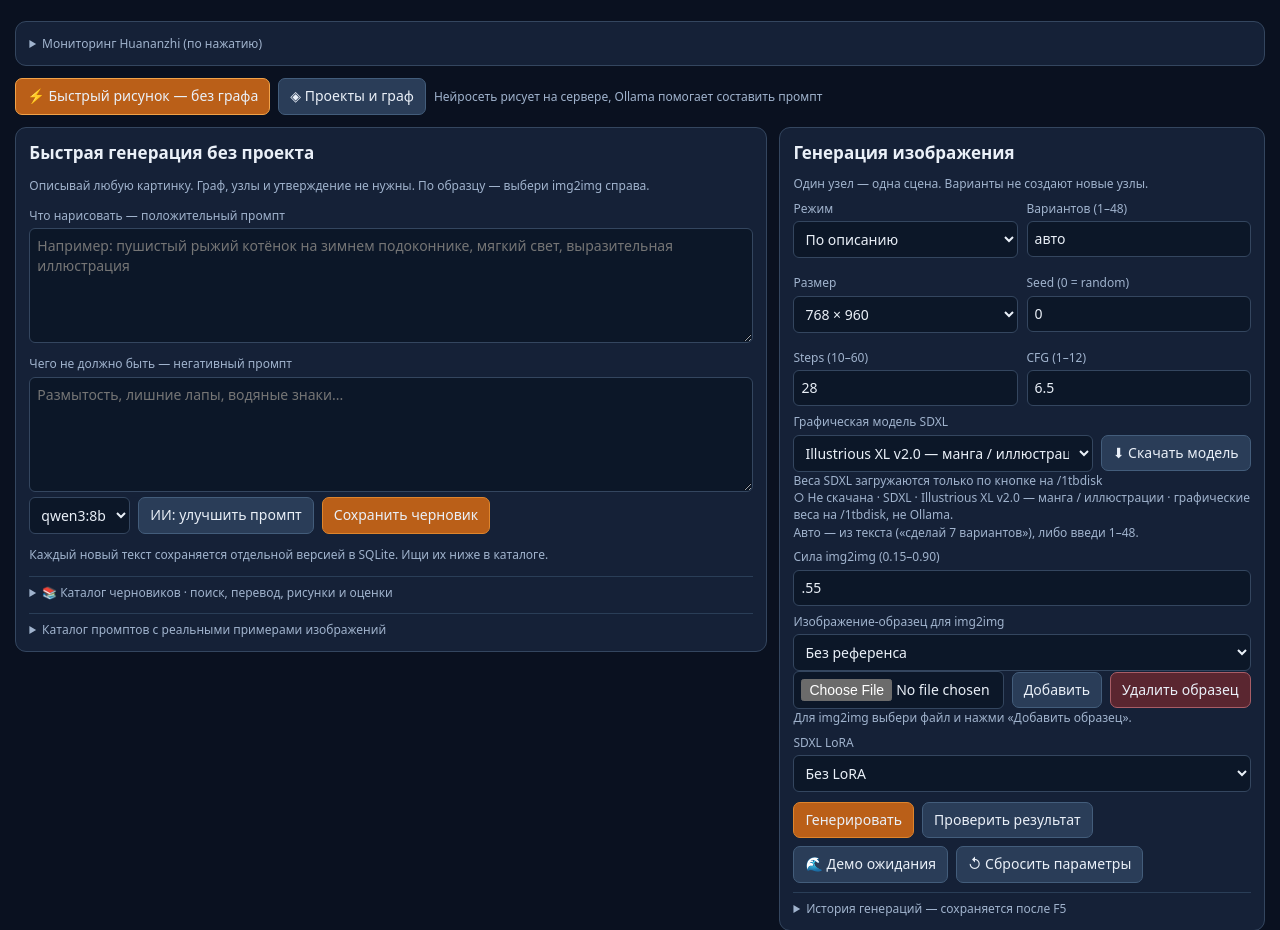
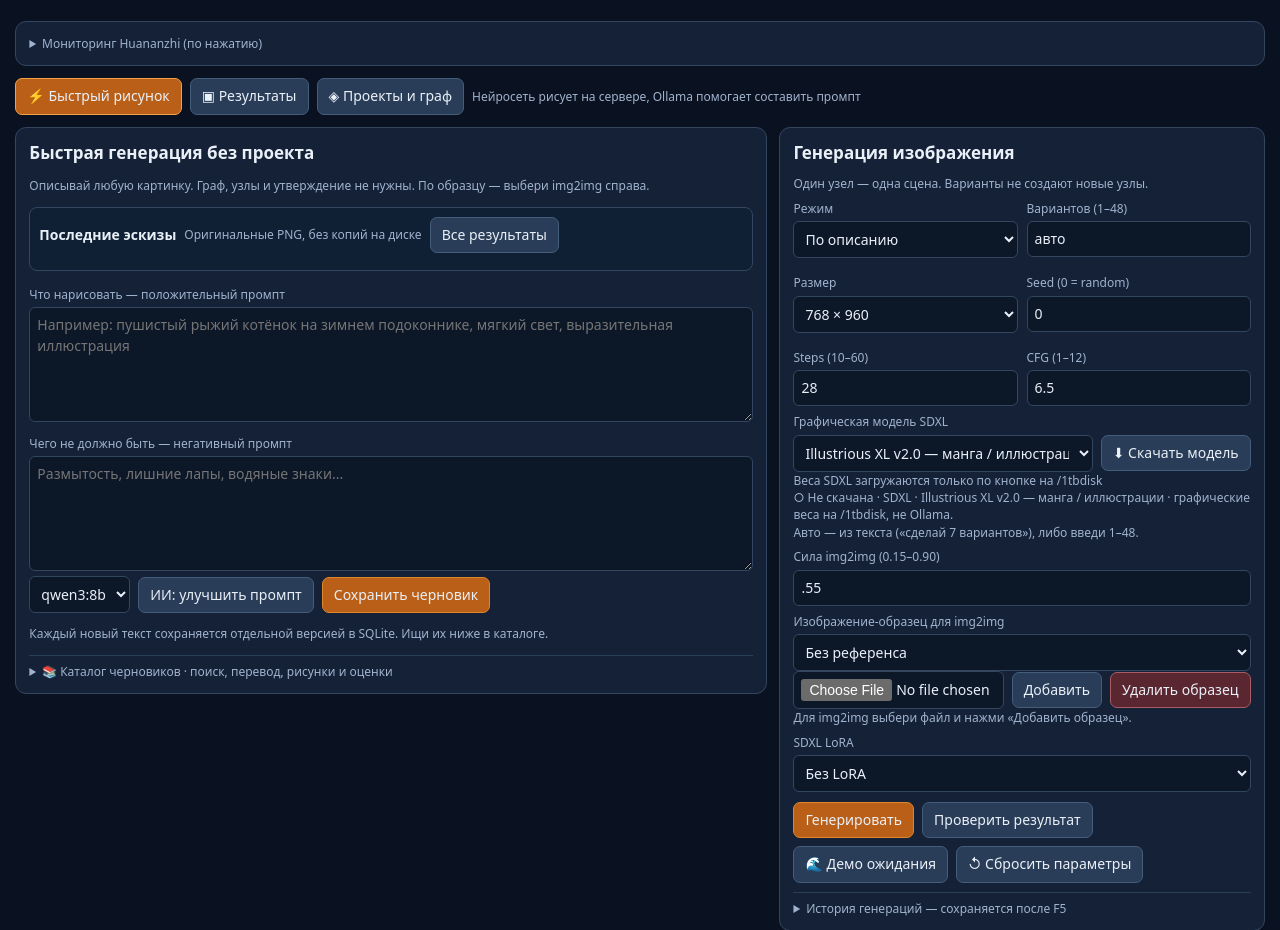
Before and after one commit to musikfed/ai_draftsman, a Flask app: page / in a window 1280 px wide. Shown: the part 116-1046 px from the top of the page. Run offline with Flask 3, Linux system fonts and the light colour scheme; data that the repository does not hold is empty; some libraries are stand-ins or nearby versions.

Commit message:
ui: add dedicated indexed results tab and zero-copy latest-thumbnail shelf

```diff
--- a/templates/studio.html
+++ b/templates/studio.html
@@ -72,6 +72,26 @@ pre{background:#0c1728;padding:9px;border-radius:7px;white-space:pre-wrap;overfl
 .mode-tabs{margin:0 0 12px}.mode-tabs button.chosen{background:#ba5f18;border-color:#f2a248}
 .cols.quick #projectColumn>.panel:not(#quickSection){display:none}
 .cols.quick #nodeInspector,.cols.quick #projectKnowledge{display:none}
+.cols.results{grid-template-columns:1fr}
+.cols.results #sideColumn{display:none}
+.cols.results #projectColumn>.panel:not(#resultsSection){display:none}
+#quickSection.collapsed,#resultsSection.collapsed{display:none!important}
+.quick-shelf{border:1px solid var(--line);border-radius:8px;margin:8px 0 15px;padding:9px;background:#0f2035}
+.quick-shelf-grid{display:grid;grid-template-columns:repeat(auto-fill,minmax(90px,1fr));gap:8px;margin-top:8px}
+.quick-shelf-grid a{display:block;min-width:0}
+.quick-shelf-grid img{width:100%;height:100px;object-fit:contain;background:#08162a;border-radius:5px}
+.quick-shelf-grid .shelf-title{font-size:10px;overflow:hidden;white-space:nowrap;text-overflow:ellipsis}
+.results-controls{display:flex;flex-wrap:wrap;gap:8px;margin:12px 0}
+.results-controls input{flex:2 1 240px}
+.results-controls select{flex:1 1 120px}
+.results-grid{display:grid;grid-template-columns:repeat(auto-fill,minmax(205px,1fr));gap:11px}
+.result-card{border:1px solid var(--line);background:#0e1e33;border-radius:8px;padding:8px;display:flex;flex-direction:column;gap:6px}
+.result-card>img{width:100%;height:220px;object-fit:contain;background:#071323;border-radius:6px}
+.result-card strong{font-size:13px;overflow-wrap:anywhere}
+.result-card .result-sub{font-size:11px;color:var(--muted)}
+.result-card .result-actions{display:flex;gap:5px;flex-wrap:wrap}
+.result-card .result-actions button{font-size:11px}
+.result-card.archived{opacity:.84}
 #quickSection textarea{min-height:115px}
 .wait-grid{display:grid;grid-template-columns:repeat(3,minmax(0,1fr));gap:9px;margin:10px 0}
 .wait-grid.single{grid-template-columns:minmax(0,1fr)}
@@ -147,12 +167,16 @@ pre{background:#0c1728;padding:9px;border-radius:7px;white-space:pre-wrap;overfl
  <div id="disks"></div><div class="muted" id="zombies"></div>
  </details>
 </details>
-<div class="toolbar mode-tabs"><button id="quickTab" class="chosen">⚡ Быстрый рисунок — без графа</button><button id="graphTab">◈ Проекты и граф</button><span class="muted">Нейросеть рисует на сервере, Ollama помогает составить промпт</span></div>
+<div class="toolbar mode-tabs"><button id="quickTab" class="chosen">⚡ Быстрый рисунок</button><button id="resultsTab">▣ Результаты</button><button id="graphTab">◈ Проекты и граф</button><span class="muted">Нейросеть рисует на сервере, Ollama помогает составить промпт</span></div>
 <div class="cols" id="workArea">
  <section id="projectColumn">
   <div id="quickSection" class="panel collapsed">
    <h2>Быстрая генерация без проекта</h2>
    <p class="muted">Описывай любую картинку. Граф, узлы и утверждение не нужны. По образцу — выбери img2img справа.</p>
+   <div class="quick-shelf">
+    <div class="toolbar"><strong>Последние эскизы</strong><span class="muted">Оригинальные PNG, без копий на диске</span><button id="openResults">Все результаты</button></div>
+    <div id="quickShelfGrid" class="quick-shelf-grid"></div>
+   </div>
    <label for="quickPrompt">Что нарисовать — положительный промпт</label>
    <textarea id="quickPrompt" placeholder="Например: пушистый рыжий котёнок на зимнем подоконнике, мягкий свет, выразительная иллюстрация"></textarea>
    <label for="quickNegative">Чего не должно быть — негативный промпт</label>
@@ -190,12 +214,26 @@ pre{background:#0c1728;padding:9px;border-radius:7px;white-space:pre-wrap;overfl
      <div id="catalogDetail" class="catalog-detail">Выбери черновик слева, чтобы увидеть оба промпта и связанные изображения.</div>
     </div>
    </details>
-   <details id="promptExamplesPanel" style="margin-top:12px">
+   <details id="promptExamplesPanel" style="display:none" aria-hidden="true">
     <summary>Каталог промптов с реальными примерами изображений</summary>
     <p class="muted">Здесь только уже созданные картинки и точные параметры их генерации. По одному тексту воспроизведение не гарантируется; для сравнения нужен фиксированный Seed и тот же checkpoint.</p>
     <button id="refreshPromptExamples">↻ Обновить каталог</button>
     <div id="promptGallery" class="prompt-gallery"></div>
    </details>
+  </div>
+  <div id="resultsSection" class="panel collapsed">
+   <h2>▣ Результаты генерации</h2>
+   <p class="muted">Каждый эскиз имеет постоянный индекс, название и связь с черновиком. Кнопка «Перегенерировать» создаёт новую версию; старые рисунки не удаляются.</p>
+   <div class="results-controls">
+    <input id="resultsSearch" placeholder="Найти по названию или тексту промпта..." aria-label="Поиск результатов">
+    <select id="resultsSort"><option value="newest">Сначала новые</option><option value="oldest">Сначала старые</option><option value="rating">По оценке</option></select>
+    <select id="resultsArchive"><option value="all">Все</option><option value="active">Активные</option><option value="archived">Архив</option></select>
+    <button id="resultsRefresh">↻ Обновить</button>
+   </div>
+   <div id="resultsGrid" class="results-grid"></div>
+   <div class="catalog-pager">
+    <button id="resultsPrev">← Назад</button><span id="resultsPage" class="catalog-meta"></span><button id="resultsNext">Вперёд →</button>
+   </div>
   </div>
   <div class="panel">
    <h2 data-t="projects">Проекты</h2>
@@ -879,15 +917,20 @@ $('resetRenderSettings').onclick=()=>{
 };
 
 function switchMode(next){
- currentMode=next==='quick'?'quick':'graph';
+ currentMode=['quick','graph','results'].includes(next)?next:'quick';
  $('workArea').classList.toggle('quick',currentMode==='quick');
+ $('workArea').classList.toggle('results',currentMode==='results');
  $('quickSection').classList.toggle('collapsed',currentMode!=='quick');
+ $('resultsSection').classList.toggle('collapsed',currentMode!=='results');
  $('quickTab').classList.toggle('chosen',currentMode==='quick');
+ $('resultsTab').classList.toggle('chosen',currentMode==='results');
  $('graphTab').classList.toggle('chosen',currentMode==='graph');
  if(currentMode==='graph')renderGraph();
  try{localStorage.setItem('draftsman_mode',currentMode)}catch(e){}
 }
 $('quickTab').onclick=()=>switchMode('quick');
+$('resultsTab').onclick=()=>switchMode('results');
+$('openResults').onclick=()=>switchMode('results');
 $('graphTab').onclick=()=>switchMode('graph');
 async function refreshPromptExamples(){
  const response=await api('/api/prompt-gallery'),items=response.examples||[],panel=$('promptGallery');
@@ -1184,4 +1227,4 @@ restorePageSettings();
 translate();
 startup().catch(e=>say(e.message));
 
-</script><script src="/static/js/draft_catalog.js"></script></body></html>
+</script><script src="/static/js/draft_catalog.js"></script><script src="/static/js/results_catalog.js"></script></body></html>
```
